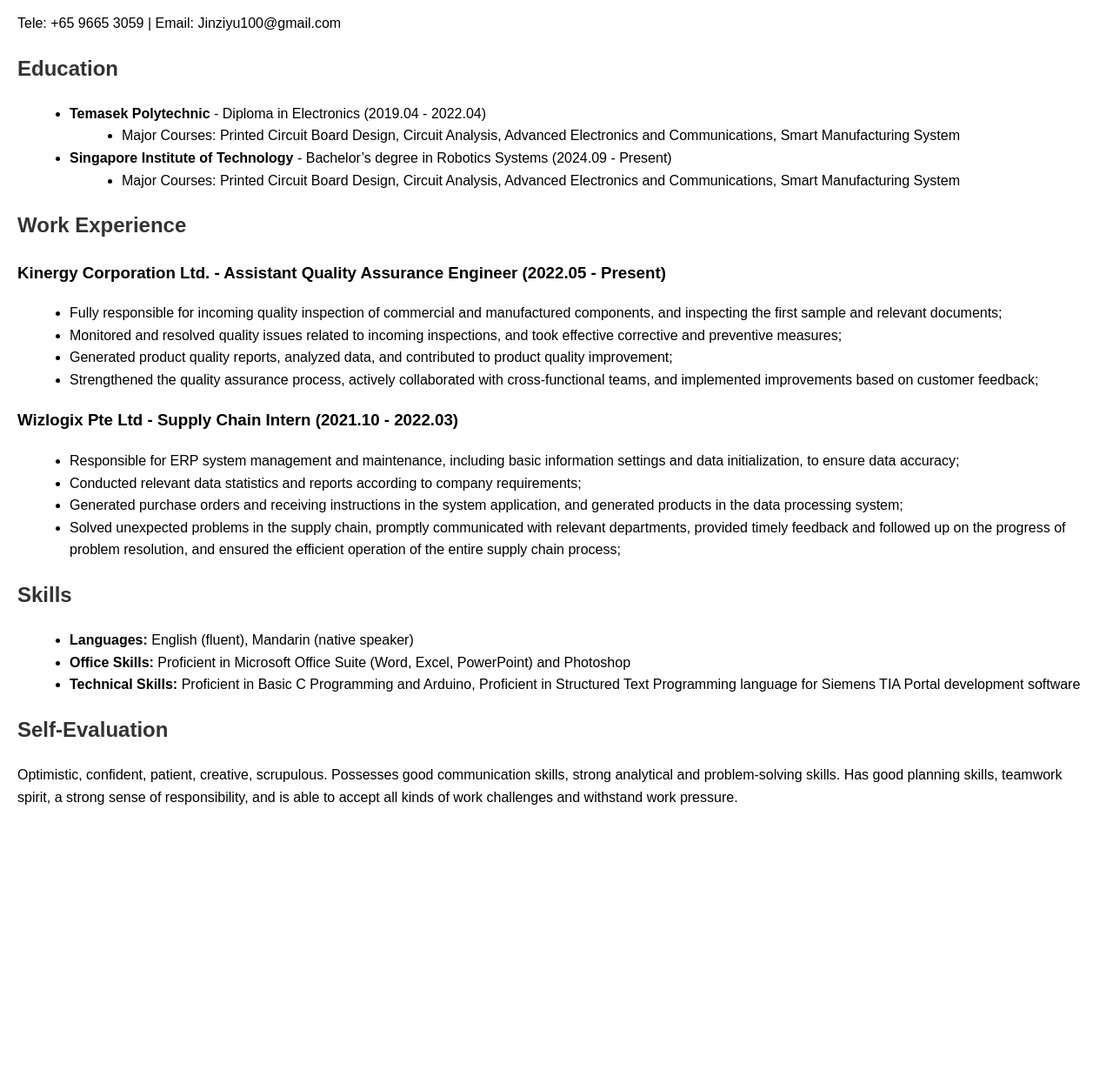
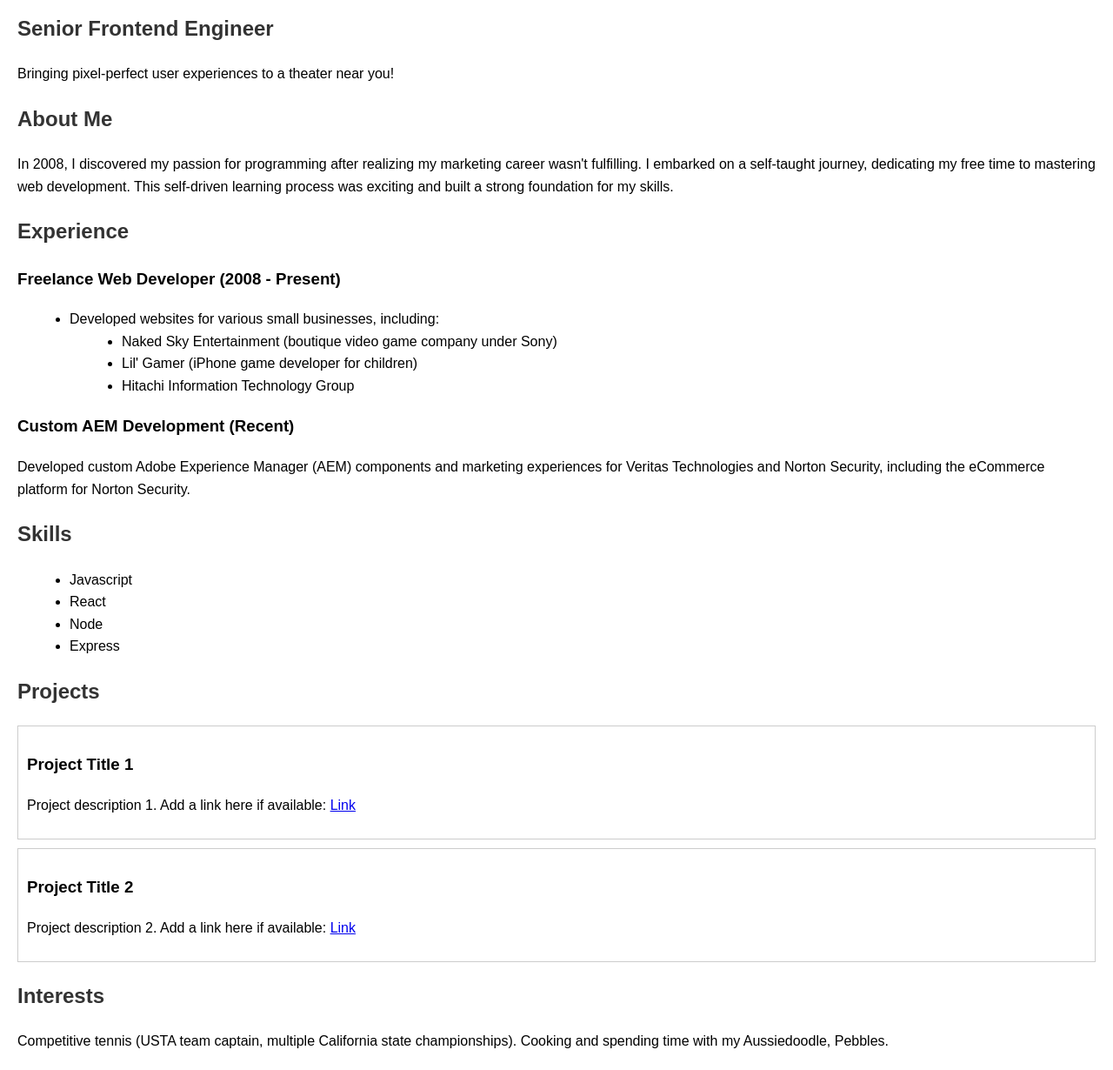
Before and after one commit to Jin-Ziyu/2403380_JinZiyu, a plain HTML site: page doc.html in a window 1280 px wide. Shown: the part 80-1310 px from the top of the page at 87% size. Before the commit the page ends 1029 px from the top, so only its background shows below. Drawn offline with Linux system fonts and the light colour scheme.

Commit message:
Update doc.html

```diff
--- a/doc.html
+++ b/doc.html
@@ -3,7 +3,7 @@
 <head>
     <meta charset="UTF-8">
     <meta name="viewport" content="width=device-width, initial-scale=1.0">
-    <title>Ziyu Jin - Portfolio</title>
+    <title>David Garcia-Shelton - Portfolio</title>
     <style>
         body {
             font-family: sans-serif;
@@ -20,56 +20,65 @@
             list-style-type: disc;
             margin-left: 20px;
         }
+        .project {
+            margin-bottom: 10px;
+            border: 1px solid #ccc;
+            padding: 10px;
+        }
     </style>
 </head>
 <body>
-    <h1>Ziyu Jin</h1>
-    <p>Tele: +65 9665 3059 | Email: Jinziyu100@gmail.com</p>
+    <h1>David Garcia-Shelton</h1>
+    <h2>Senior Frontend Engineer</h2>
+    <p>Bringing pixel-perfect user experiences to a theater near you!</p>
 
     <section>
-        <h2>Education</h2>
-        <ul>
-            <li><strong>Temasek Polytechnic</strong> - Diploma in Electronics (2019.04 - 2022.04)</li>
-            <ul>
-                <li>Major Courses: Printed Circuit Board Design, Circuit Analysis, Advanced Electronics and Communications, Smart Manufacturing System</li>
-            </ul>
-            <li><strong>Singapore Institute of Technology</strong> - Bachelor’s degree in Robotics Systems (2024.09 - Present)</li>
-            <ul>
-                <li>Major Courses: Printed Circuit Board Design, Circuit Analysis, Advanced Electronics and Communications, Smart Manufacturing System</li>
-            </ul>
-        </ul>
+        <h2>About Me</h2>
+        <p>In 2008, I discovered my passion for programming after realizing my marketing career wasn't fulfilling. I embarked on a self-taught journey, dedicating my free time to mastering web development. This self-driven learning process was exciting and built a strong foundation for my skills.</p>
     </section>
 
     <section>
-        <h2>Work Experience</h2>
-        <h3>Kinergy Corporation Ltd. - Assistant Quality Assurance Engineer (2022.05 - Present)</h3>
+        <h2>Experience</h2>
+        <h3>Freelance Web Developer (2008 - Present)</h3>
         <ul>
-            <li>Fully responsible for incoming quality inspection of commercial and manufactured components, and inspecting the first sample and relevant documents;</li>
-            <li>Monitored and resolved quality issues related to incoming inspections, and took effective corrective and preventive measures;</li>
-            <li>Generated product quality reports, analyzed data, and contributed to product quality improvement;</li>
-            <li>Strengthened the quality assurance process, actively collaborated with cross-functional teams, and implemented improvements based on customer feedback;</li>
+            <li>Developed websites for various small businesses, including:</li>
+            <ul>
+                <li>Naked Sky Entertainment (boutique video game company under Sony)</li>
+                <li>Lil' Gamer (iPhone game developer for children)</li>
+                <li>Hitachi Information Technology Group</li>
+            </ul>
         </ul>
-        <h3>Wizlogix Pte Ltd - Supply Chain Intern (2021.10 - 2022.03)</h3>
-        <ul>
-            <li>Responsible for ERP system management and maintenance, including basic information settings and data initialization, to ensure data accuracy;</li>
-            <li>Conducted relevant data statistics and reports according to company requirements;</li>
-            <li>Generated purchase orders and receiving instructions in the system application, and generated products in the data processing system;</li>
-            <li>Solved unexpected problems in the supply chain, promptly communicated with relevant departments, provided timely feedback and followed up on the progress of problem resolution, and ensured the efficient operation of the entire supply chain process;</li>
-        </ul>
+        <h3>Custom AEM Development (Recent)</h3>
+        <p>Developed custom Adobe Experience Manager (AEM) components and marketing experiences for Veritas Technologies and Norton Security, including the eCommerce platform for Norton Security.</p>
     </section>
 
     <section>
         <h2>Skills</h2>
         <ul>
-            <li><strong>Languages:</strong> English (fluent), Mandarin (native speaker)</li>
-            <li><strong>Office Skills:</strong> Proficient in Microsoft Office Suite (Word, Excel, PowerPoint) and Photoshop</li>
-            <li><strong>Technical Skills:</strong> Proficient in Basic C Programming and Arduino, Proficient in Structured Text Programming language for Siemens TIA Portal development software</li>
+            <li>Javascript</li>
+            <li>React</li>
+            <li>Node</li>
+            <li>Express</li>
+            <!-- Add more skills here -->
         </ul>
     </section>
 
     <section>
-        <h2>Self-Evaluation</h2>
-        <p>Optimistic, confident, patient, creative, scrupulous. Possesses good communication skills, strong analytical and problem-solving skills.  Has good planning skills, teamwork spirit, a strong sense of responsibility, and is able to accept all kinds of work challenges and withstand work pressure.</p>
+        <h2>Projects</h2>
+        <div class="project">
+            <h3>Project Title 1</h3>
+            <p>Project description 1.  Add a link here if available: <a href="#">Link</a></p>
+        </div>
+        <div class="project">
+            <h3>Project Title 2</h3>
+            <p>Project description 2. Add a link here if available: <a href="#">Link</a></p>
+        </div>
+        <!-- Add more projects here -->
+    </section>
+
+    <section>
+        <h2>Interests</h2>
+        <p>Competitive tennis (USTA team captain, multiple California state championships). Cooking and spending time with my Aussiedoodle, Pebbles.</p>
     </section>
 </body>
 </html>
```
